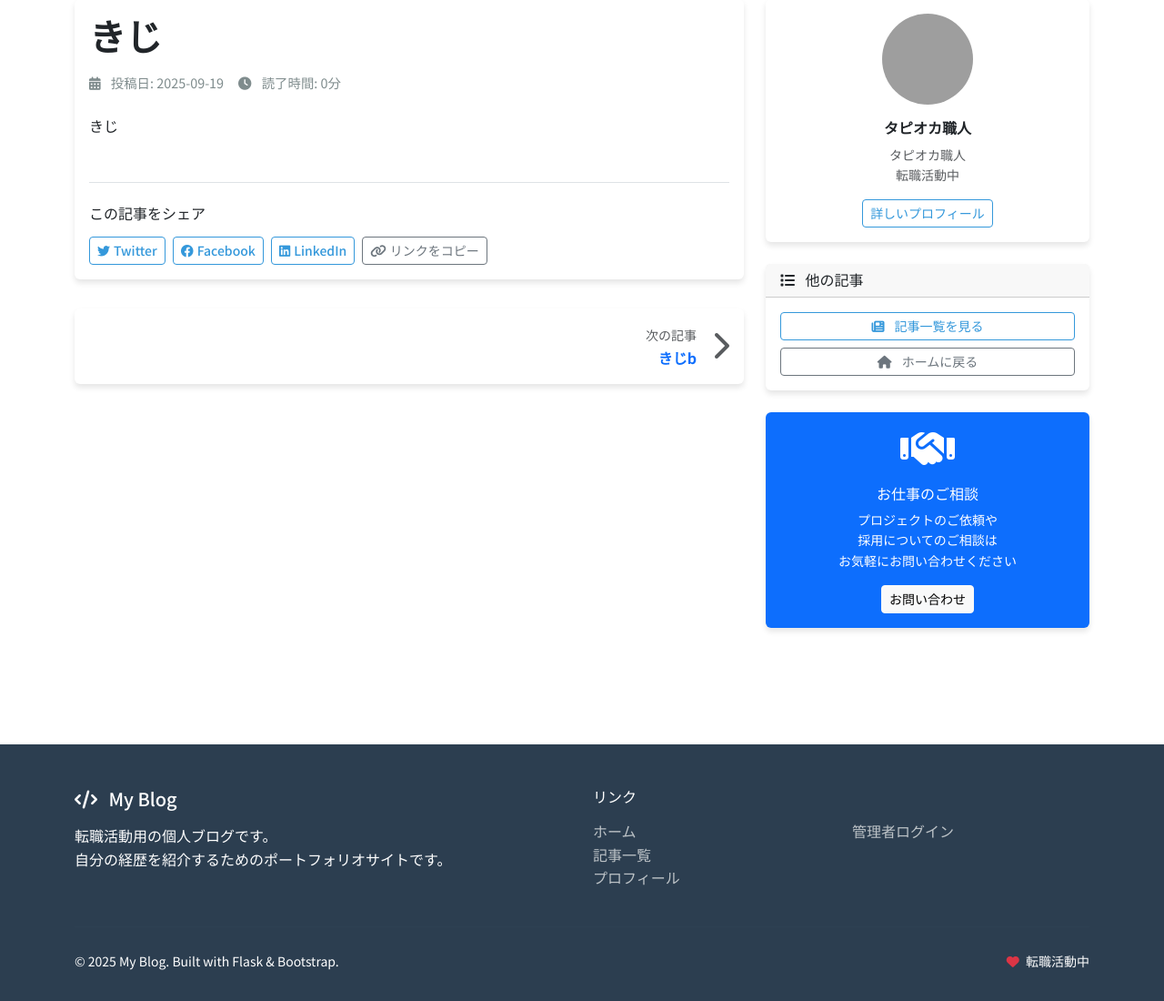
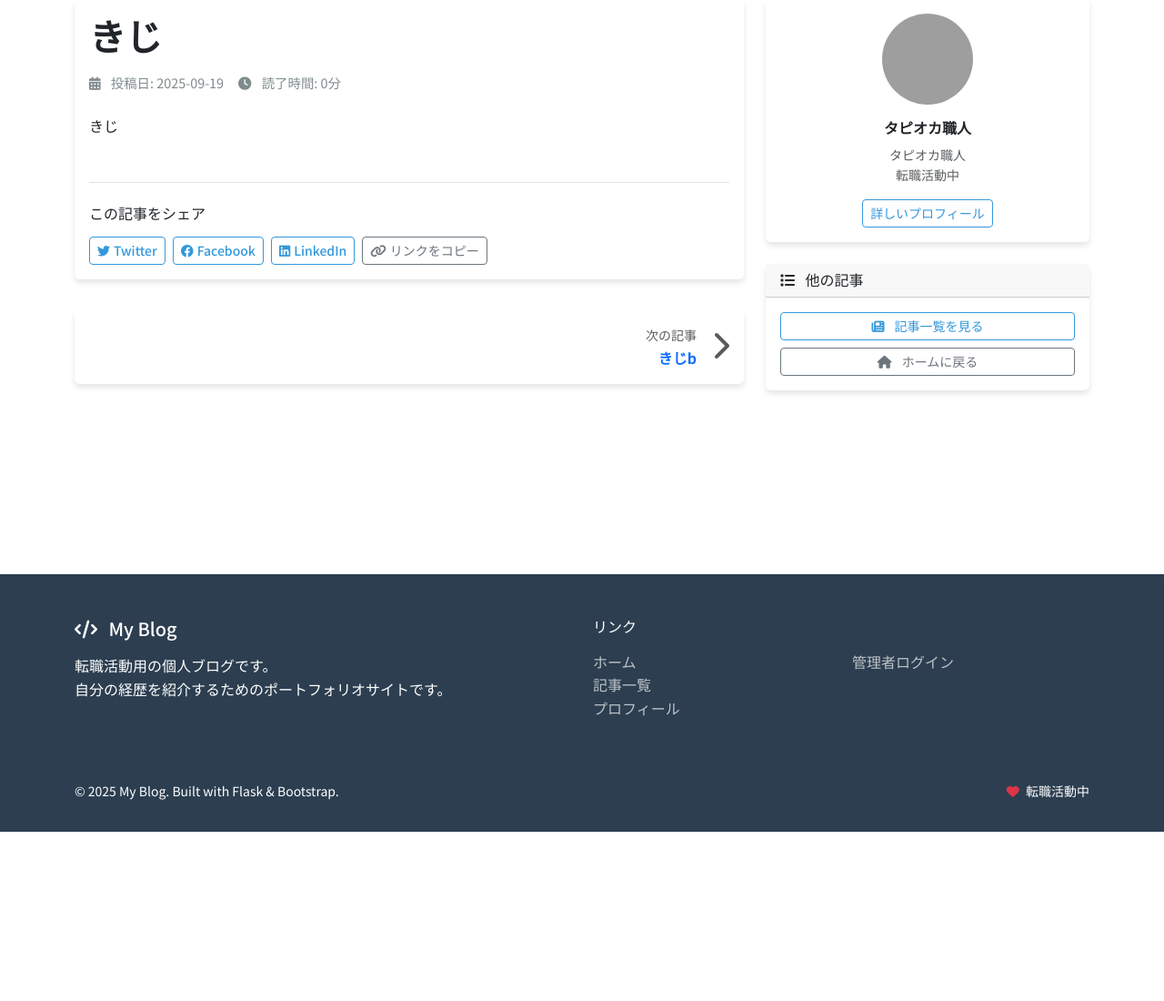
Before and after one commit to yuki-hiroe/Flask_Portfolio, a Flask app: page /post/1 in a window 1280 px wide. Shown: the part 97-1197 px from the top of the page at 91% size. After the commit the page ends 1011 px from the top, so only its background shows below. Run offline with Flask 3, Linux system fonts and the light colour scheme; some libraries are stand-ins or nearby versions; grey boxes are pictures that could not be loaded.

Commit message:
edited post_detail.html that delete a part of contact-page

```diff
--- a/templates/frontend/post_detail.html
+++ b/templates/frontend/post_detail.html
@@ -155,22 +155,6 @@
                 </div>
             </div>
         </div>
-
-        <!-- お問い合わせCTA -->
-        <div class="card bg-primary text-white">
-            <div class="card-body text-center">
-                <i class="fas fa-handshake fa-3x mb-3"></i>
-                <h6>お仕事のご相談</h6>
-                <p class="small mb-3">
-                    プロジェクトのご依頼や<br>
-                    採用についてのご相談は<br>
-                    お気軽にお問い合わせください
-                </p>
-                <a href="{{ url_for('contact') }}" class="btn btn-light btn-sm">
-                    お問い合わせ
-                </a>
-            </div>
-        </div>
     </div>
 </div>
 {% endblock %}
```
Also changed, not shown: instance/blog.db.
